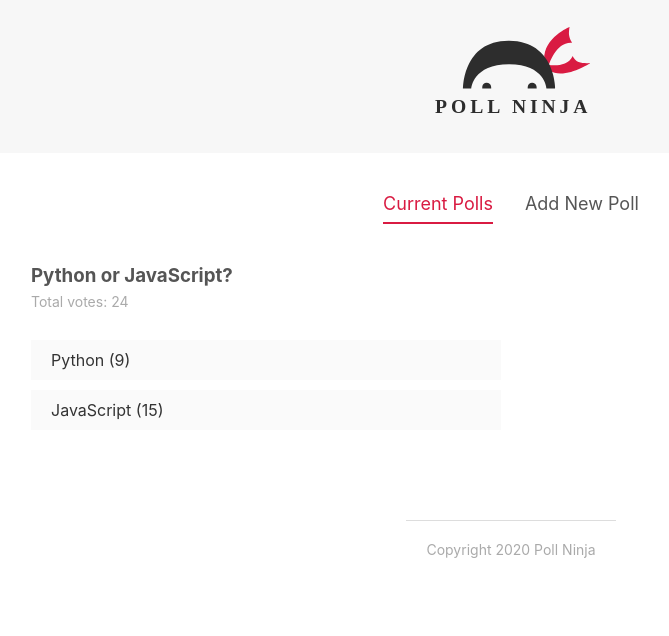
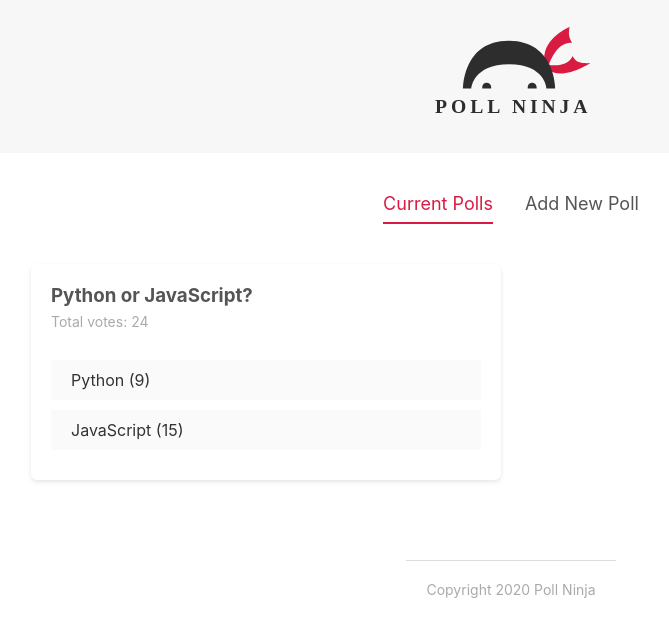
Before and after one commit to Didrik147/web-tutorials, a Svelte app in the folder The_Net_Ninja/svelte-tutorial-for-beginners/ninjapolls/: page / in a window 1280 px wide. Shown: the top 636 px of the page, without its empty margins (129-798 px from the left). Built offline with nearby package versions, Linux system fonts and the light colour scheme.

Commit message:
Done with #26

```diff
--- a/The_Net_Ninja/svelte-tutorial-for-beginners/ninjapolls/src/components/PollDetails.svelte
+++ b/The_Net_Ninja/svelte-tutorial-for-beginners/ninjapolls/src/components/PollDetails.svelte
@@ -1,10 +1,12 @@
 <script>
+  import Card from "../shared/Card.svelte";
   export let poll;
 
   // Reactive values
   $: totalVotes = poll.votesA + poll.votesB;
 </script>
 
+<Card>
   <div class="poll">
     <h3>{poll.question}</h3>
     <p>Total votes: {totalVotes}</p>
@@ -17,6 +19,7 @@
       <span>{poll.answerB} ({poll.votesB})</span>
     </div>
   </div>
+</Card>
 
 <style>
   h3 {
--- /dev/null
+++ b/The_Net_Ninja/svelte-tutorial-for-beginners/ninjapolls/src/shared/Card.svelte
@@ -0,0 +1,12 @@
+<div class="card">
+  <slot></slot>
+</div>
+
+<style>
+  .card {
+    background: #fff;
+    padding: 20px;
+    border-radius: 6px;
+    box-shadow: 0px 2px 4px rgba(0,0,0, 0.1);
+  }
+</style>
```
Lines whose indentation alone changed are shown as unchanged.
